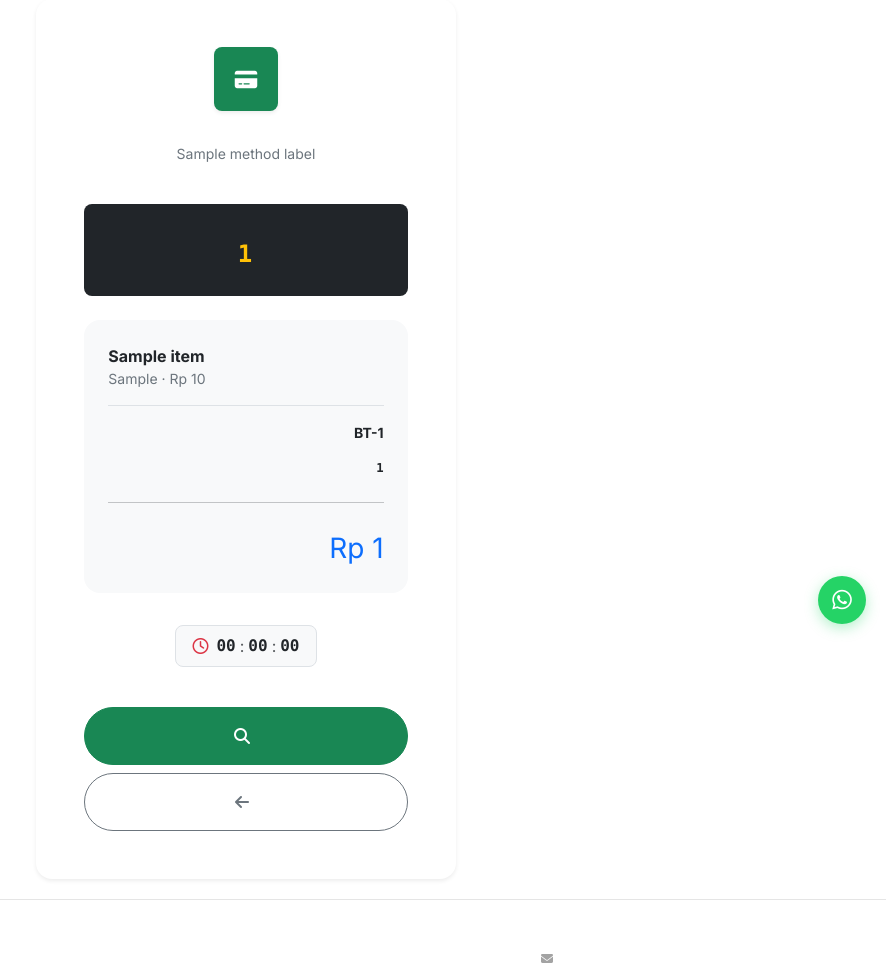
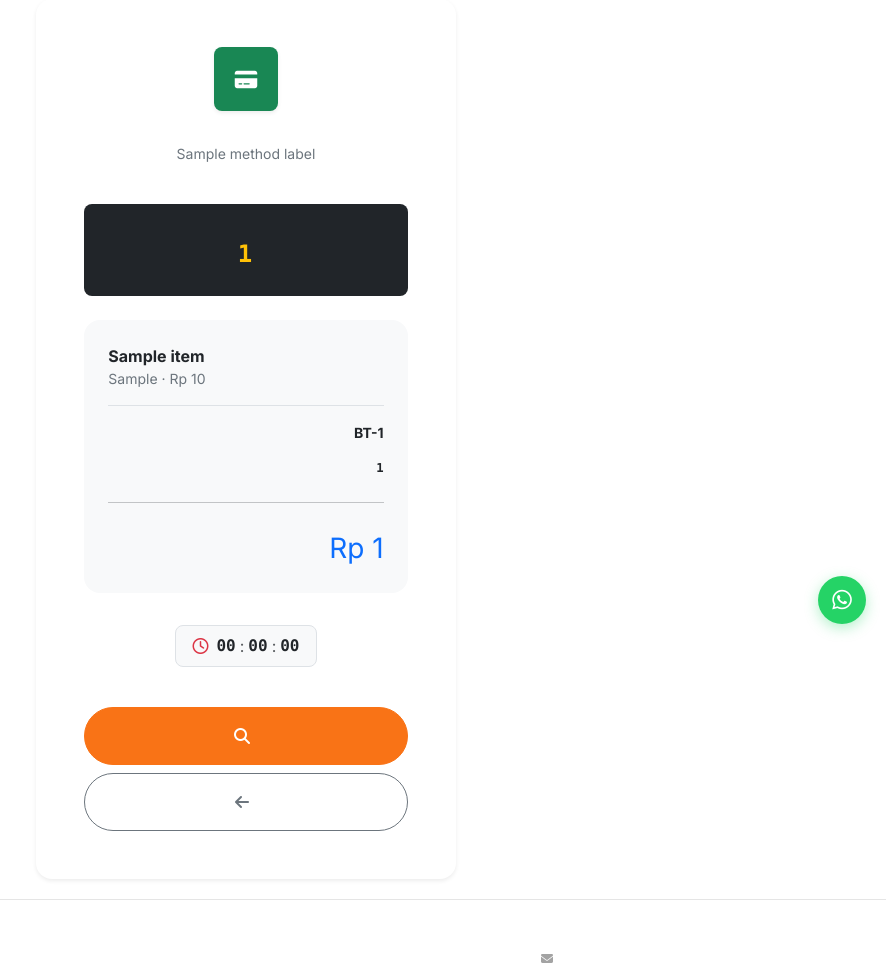
Before and after one commit to DitoBaskaran/rebas_course, a PHP site: the page made by application/views/checkout/pakasir.php in a window 1280 px wide. Shown: the part 156-1123 px from the top of the page, without its empty margins (394-1280 px from the left). Run offline with PHP 8.4, Linux system fonts and the light colour scheme; the template is opened without the code that fills it: most values are stand-ins (such as "Sample title", 1, 10 or a date in 2020); data that the repository does not hold is empty; some libraries are stand-ins or nearby versions.

Commit message:
WARNA TOMBOL CEK STATUS PEMBAYARAN - ORANYE BRAND

```diff
--- a/application/views/checkout/pakasir.php
+++ b/application/views/checkout/pakasir.php
@@ -130,7 +130,7 @@
                 </div>
 
                 <div class="d-flex flex-column gap-2 pt-3">
-                    <button type="button" class="btn btn-success w-100 py-3 rounded-pill fw-semibold" id="checkPaymentBtn" onclick="checkPayment()">
+                    <button type="button" class="btn w-100 py-3 rounded-pill fw-semibold text-white" id="checkPaymentBtn" onclick="checkPayment()" style="background:#f97316; border-color:#f97316;">
                         <i class="fas fa-search me-2"></i> <?php echo t('Cek Status Pembayaran', 'Check Payment Status'); ?>
                     </button>
                     <a href="<?php echo base_url('transactions/history'); ?>" class="btn btn-outline-secondary w-100 py-3 rounded-pill fw-semibold">
```
